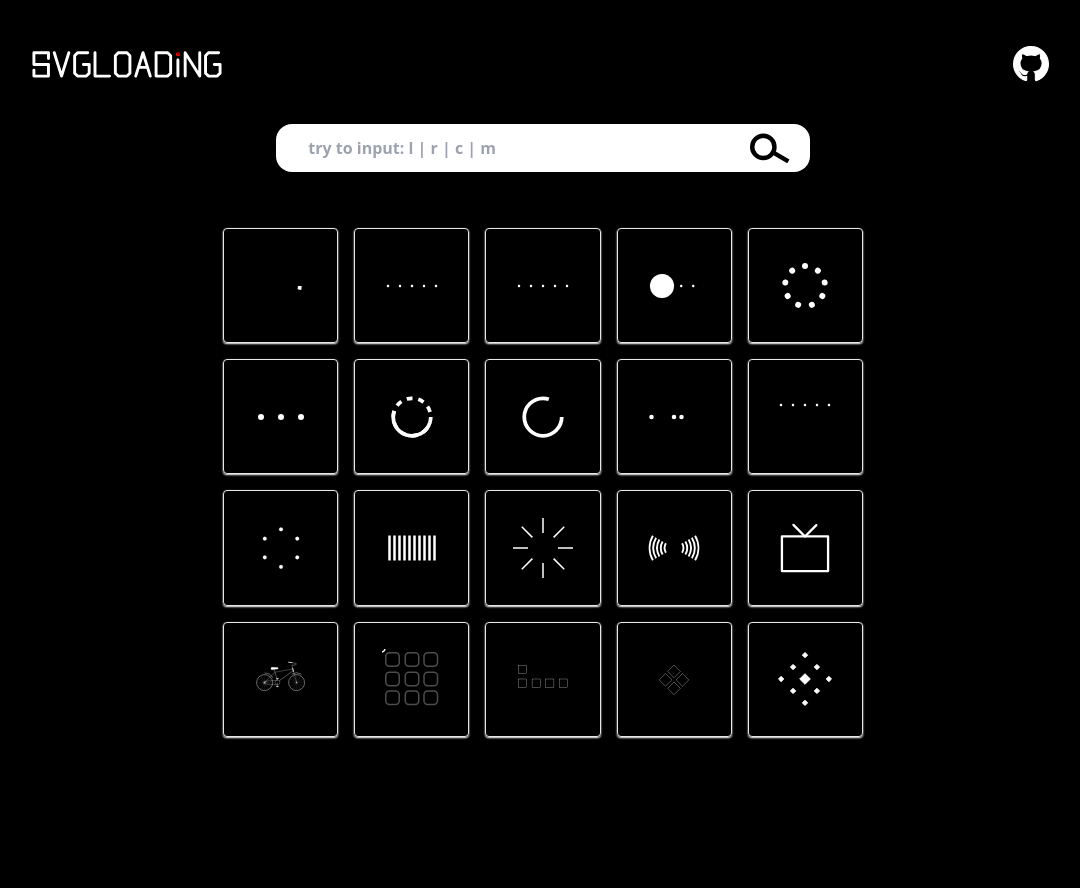
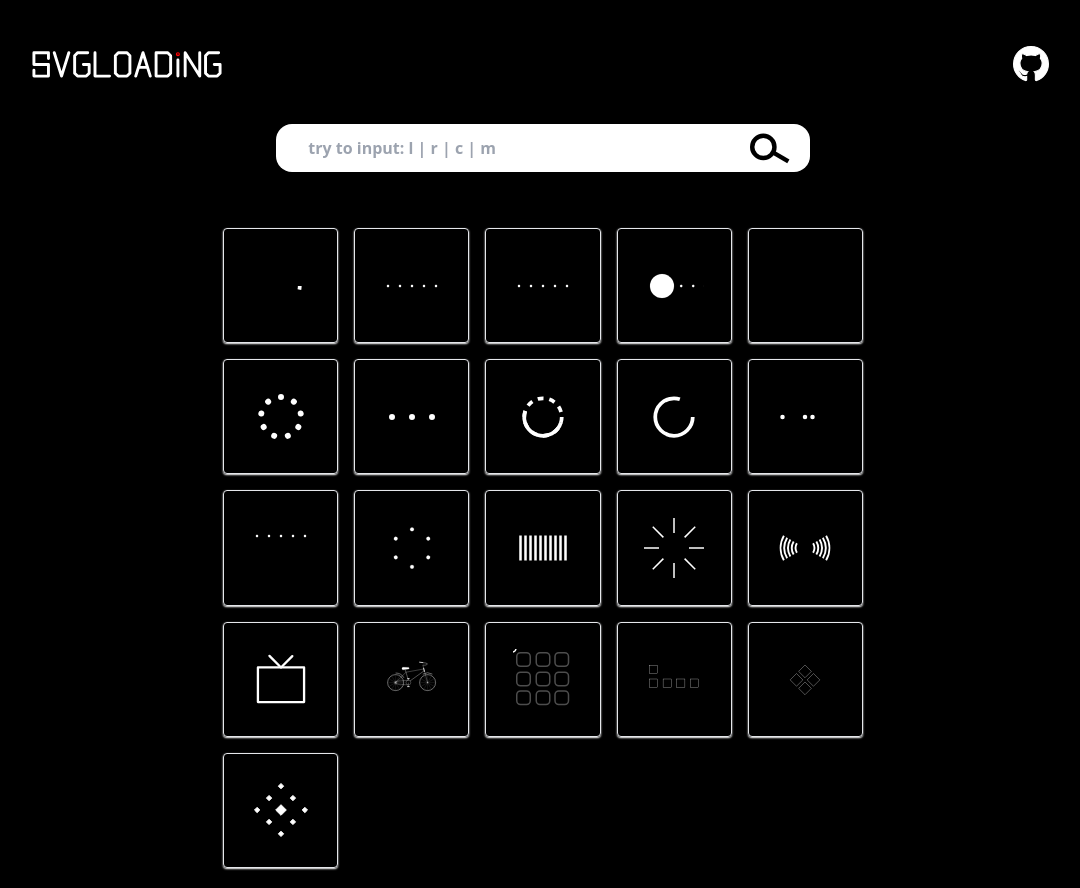
Before and after one commit to CWS-CTRL/react-draw, a React (Create React App) app: page /loading in a window 1280 px wide. Shown: the whole page, without its empty margins (97-1177 px from the left). Before the commit the page ends 800 px from the top, so only its background shows below. Built offline with nearby package versions, Linux system fonts and the light colour scheme.

Commit message:
feat：loading example

```diff
--- /dev/null
+++ b/src/views/svg/loading/all/c/cm04.tsx
@@ -0,0 +1,31 @@
+import React from "react";
+
+import { setExclusiveId } from "@utils/index";
+
+import type { SVGProps } from "../type";
+
+
+const CM04 = ({ options = {} }: SVGProps) => {
+    const { size = 60, color = "#ffffff", stroke = 1, dur = 1, svgRef } = options;
+    if (svgRef) { svgRef.defaultProps = { size, color, stroke, dur } };
+    const getExclusiveId = setExclusiveId();
+
+    return <svg width={size} height={size} xmlns="http://www.w3.org/2000/svg" viewBox="42 42 16 16" ref={svgRef}>
+        <g id={getExclusiveId("l")} fill="none" stroke={color} strokeWidth={stroke}>
+            <circle id={getExclusiveId("c1")} cx="50" cy="50" r="3" strokeDasharray="18.84" strokeDashoffset="18.84" />
+            <circle id={getExclusiveId("c2")} cx="50" cy="50" r="5" strokeDasharray="31.4" strokeDashoffset="31.4" />
+            <animate href={getExclusiveId("#c1")} attributeType="XML" attributeName="stroke-dashoffset" values="18.84;9.42" dur={dur}
+                repeatCount="1" fill="freeze" />
+            <animateTransform href={getExclusiveId("#c1")} attributeName="transform" attributeType="XML" type="rotate"
+                values="0 50 50;360 50 50" dur={dur} begin={dur} repeatCount="indefinite" />
+            <animate href={getExclusiveId("#c2")} attributeType="XML" attributeName="stroke-dashoffset" values="32;-15.7" dur={dur}
+                repeatCount="1" fill="freeze" />
+            <animate href={getExclusiveId("#c2")} attributeType="XML" attributeName="stroke-dasharray" values="31.4;15.7" dur={dur}
+                repeatCount="1" fill="freeze" />
+            <animateTransform href={getExclusiveId("#c2")} attributeName="transform" attributeType="XML" type="rotate"
+                values="0 50 50;360 50 50" dur={dur} begin={dur} repeatCount="indefinite" />
+        </g>
+    </svg>
+}
+
+export default CM04;
--- a/src/views/svg/loading/all/c/cr00.tsx
+++ b/src/views/svg/loading/all/c/cr00.tsx
@@ -12,7 +12,7 @@ const Co02 = ({ options = {} }: SVGProps) => {
 
     return <svg width={size} height={size} xmlns="http://www.w3.org/2000/svg" viewBox="42 42 16 16" ref={svgRef}>
         <g id={getExclusiveId("l")} fill="none" stroke={color} strokeWidth={stroke}>
-            <circle cx="50" cy="50" r="5" stroke-dasharray="25" />
+            <circle cx="50" cy="50" r="5" strokeDasharray="25" />
             <animateTransform href={getExclusiveId("#l")} attributeName="transform" attributeType="XML" type="rotate"
                 values="0 50 50;360 50 50" dur={dur} repeatCount="indefinite" />
         </g>
```
